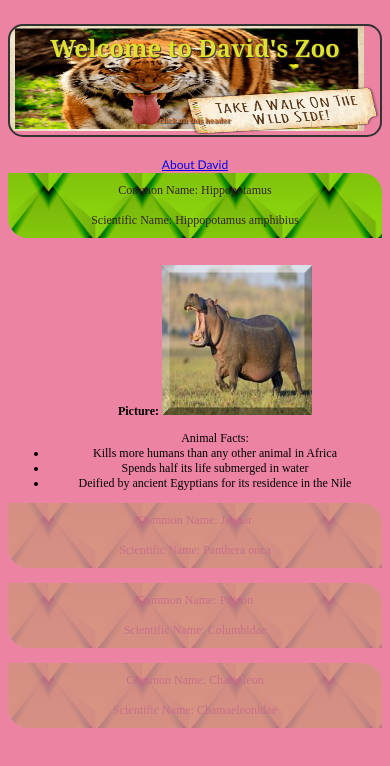
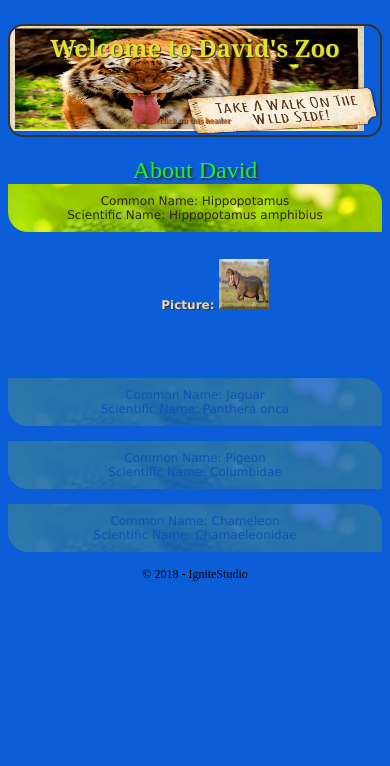
Before and after one commit to IgniteStudio/JQuery-Ajax-XML, a plain HTML site: page index.html in a window 390 px wide. Both pictures are taken after a click on the element 195 px from the left and 205 px from the top of the page. Drawn offline with Linux system fonts and the light colour scheme.

Commit message:
complete

```diff
--- a/a1.xml
+++ b/a1.xml
@@ -11,27 +11,27 @@
 		<!-- Animals Section-->
 		<animal animalName="Hippopotamus" scientificName="Hippopotamus amphibius">
 			<animalPic><image href="/images/rsz_hippo.jpg" /></animalPic>
-			<animalFact>Kills more humans than any other animal in Africa</animalFact>
-			<animalFact>Spends half its life submerged in water</animalFact>
-			<animalFact>Deified by ancient Egyptians for its residence in the Nile</animalFact>
+			<animalFact>Kills more humans than any other animal in Africa.</animalFact>
+			<animalFact>Spends half its life submerged in water.</animalFact>
+			<animalFact>Deified by ancient Egyptians for its residence in the Nile.</animalFact>
 		</animal>
 		<animal animalName="Jaguar" scientificName="Panthera onca">
 			<animalPic><image href="/images/rsz_jag.jpg" /></animalPic>
-			<animalFact>Stronger than its size suggests </animalFact>
-			<animalFact>Can be spotted or black</animalFact>
+			<animalFact>Stronger than its size suggests. </animalFact>
+			<animalFact>Can be spotted or black.</animalFact>
 			<animalFact>Only large cat known to climb trees and stay there!</animalFact>
 		</animal>
 		<animal animalName="Pigeon" scientificName="Columbidae">
 			<animalPic><image href="/images/rsz_pigeon.jpg" /></animalPic>
-			<animalFact>Highly intelligent birds capable of incredible flying abilities</animalFact>
-			<animalFact>Used as messengers known as carrier pigeons to deliver written messages attached to their ankles</animalFact>
-			<animalFact>Eaten in third world countries</animalFact>
+			<animalFact>Highly intelligent birds capable of incredible flying abilities.</animalFact>
+			<animalFact>Used as messengers known as carrier pigeons to deliver written messages attached to their ankles.</animalFact>
+			<animalFact>Eaten in third world countries.</animalFact>
 		</animal>
 		<animal animalName="Chameleon" scientificName="Chamaeleonidae">
 			<animalPic><image href="/images/rsz_cham.jpg" /></animalPic>
-			<animalFact>Powerful camouflage pigments on skin can mimick almost any color environment </animalFact>
-			<animalFact>Eyes move independent of one another so the animal sees two images instead of one</animalFact>
-			<animalFact>Has very long sticky tongue that blasts out of its mouth to capture insects</animalFact>
+			<animalFact>Powerful camouflage pigments on skin can mimick almost any color environment. </animalFact>
+			<animalFact>Eyes move independent of one another so the animal sees two images instead of one.</animalFact>
+			<animalFact>Has very long sticky tongue that blasts out of its mouth to capture insects.</animalFact>
 		</animal>
 	</student>
 </agaybi>
--- a/css/style.css
+++ b/css/style.css
@@ -3,8 +3,8 @@
         font-size: 12px;
     }
     img {
-        width: 150px;
-        height: 150px;
+        width: 50px;
+        height: 50px;
     }
 }
 @media only screen and (max-width: 414px) {
@@ -12,8 +12,8 @@
         font-size: 12px;
     }
     img {
-        width: 150px;
-        height: 150px;
+        width: 50px;
+        height: 50px;
     }
 }
 @media only screen and (max-width: 320px) {
@@ -21,24 +21,45 @@
         font-size: 10px;
     }
     img {
-        width: 150px;
-        height: 150px;
+        width: 50px;
+        height: 50px;
     }
 }
 
 
+ul {
+    list-style: none;
+    font-family: Verdana, Geneva, Tahoma, sans-serif;
+    color:rgb(233, 216, 179);
+    text-shadow:  #333 1px 1px 1px;
+}
+
 .ibody {
-    background: rgb(236, 131, 162);
+    background: rgb(12, 94, 216);
     text-align: center;
 }
 
-.ibody a {
-    font-family: 'Trebuchet MS', 'Lucida Sans Unicode', 'Lucida Grande', 'Lucida Sans', Arial, sans-serif;
+a {
+    font-size: 2em;
+    text-decoration: none;
+    font-family: papyrus;
+    color: rgb(29, 238, 40);
+    text-shadow:  #333 2px 2px 2px;
+    transition: color .5s;
+    transition: font-size .5s;
 }
 
+a:hover {
+    color: yellow;
+    font-size: 2.5em;
+}
+
+
 .pbody {
-    background: rgb(236, 131, 162);
+    background: rgb(32, 20, 206);
     text-align: center;
+    font-family: Verdana, Geneva, Tahoma, sans-serif;
+    color: bisque
 }
 
 
@@ -59,16 +80,16 @@
     width: 5px;
 }
 
-
-
-
-
 .namestyle {
-    font-size: 1.5em;
-    color: rgb(26, 175, 12);
+    font-size: 1em;
+    font-family: Verdana, Geneva, Tahoma, sans-serif;
+    color: rgb(72, 126, 228);
     text-align: center;
     font-weight: bold;
+    text-shadow: 1px 1px 1px black;
+    margin-top: 5px;
 }
+
 
 .bhead {
     font-size: 2em;
@@ -100,13 +121,14 @@
 
 .list {
     border-radius: 0px 20px 0px 20px;
-    background-image: url('/images/python.jpg');
+    background-image: url('/images/py2.jpg');
     background-repeat:  no-repeat;
     background-size: cover;
     color: rgb(51, 35, 35);
     padding: 10px;
     opacity: 0.2;
     transition: color, opacity  1.2s;
+    font-family: Verdana, Geneva, Tahoma, sans-serif;
 
 }
 
--- a/index.html
+++ b/index.html
@@ -18,5 +18,6 @@
 	<a href="personal.html">About David</a>
 
 	<section id="main"></section>
+	<footer>&copy; 2018 - IgniteStudio</footer>
 </body>
 </html>
--- a/js/myscript.js
+++ b/js/myscript.js
@@ -32,7 +32,7 @@ function getAnimals(xml) {
 	x.find("animal").each(function (n) {
 		m.append(
 			"<section class='list' id='p" + n + "'>" + "Common Name: " +
-			$(this).attr("animalName") + "<br/><br/>" + "Scientific Name: " +
+			$(this).attr("animalName") + "<br/>" + "Scientific Name: " +
 			$(this).attr('scientificName') + "</section><br>"
 		);
 
@@ -47,27 +47,38 @@ function getAnimals(xml) {
 // function to display animals
 function checkDisplay(n, xml) {
 	const x = $(xml);
-	const d = $("#d" + n);
-	const p = $("#p" + n);
+	const ul = $("#d" + n);
+	const sec = $("#p" + n);
+	var image, t;
 
 
-	p.click(function () {
-		p.css('opacity', '1');
-		d.html("");
+	sec.click(function () {
+
+		sec.css('opacity', '1');
+		ul.html("");
+
 		x.find("animal:nth(" + n + ")").each(function () {
-			var image = $(this).find("image[href]").attr("href");
-			console.log(image);// for testing purposes
-			d.append(
+
+			t = $(this);
+			ul.append(
 				"<p><strong>Picture: </strong>" +
-				"<img src=\"" + image + "\"/>" + "</p>");
+				"<img class='pic' src=\"" + $(this).find("image[href]").attr("href") +
+				"\"/></p>"
+			);
+			t.find("animalFact").each(function () {
+				ul.append("<li class='fact'>" + $(this).text() + "</li><br />");
+				$('.fact').hide();
 
-			d.append("Animal Facts: <br>");
-			$(this).find("animalFact").each(function () {
-				d.append("<li>" + $(this).text() + "</li>");
+
 			});
+
+
 		});
 
 		$("ul:not([id $= '" + n + "'])").hide("slow");
-		d.toggle("slow");
+		ul.toggle("slow");
+		$('.pic').click(function() {
+			$('.fact').toggle('slow');
+		});
 	});
 }
```
Also changed, not shown: personal.html (+3 -2 lines), images/3d2.jpeg (deleted), images/cpp.jpg (deleted), images/cubes.jpg (deleted), images/pea.jpg (deleted), images/rsz_1david.jpg (renamed from images/d.jpg).
